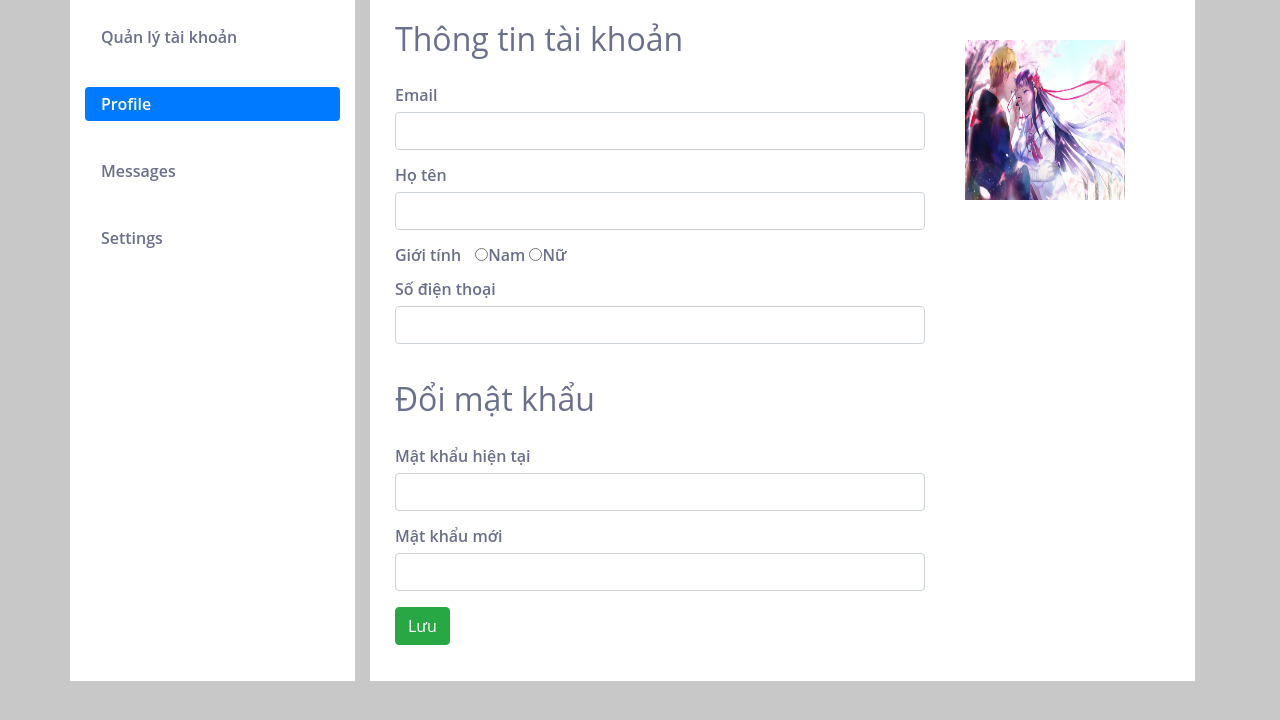
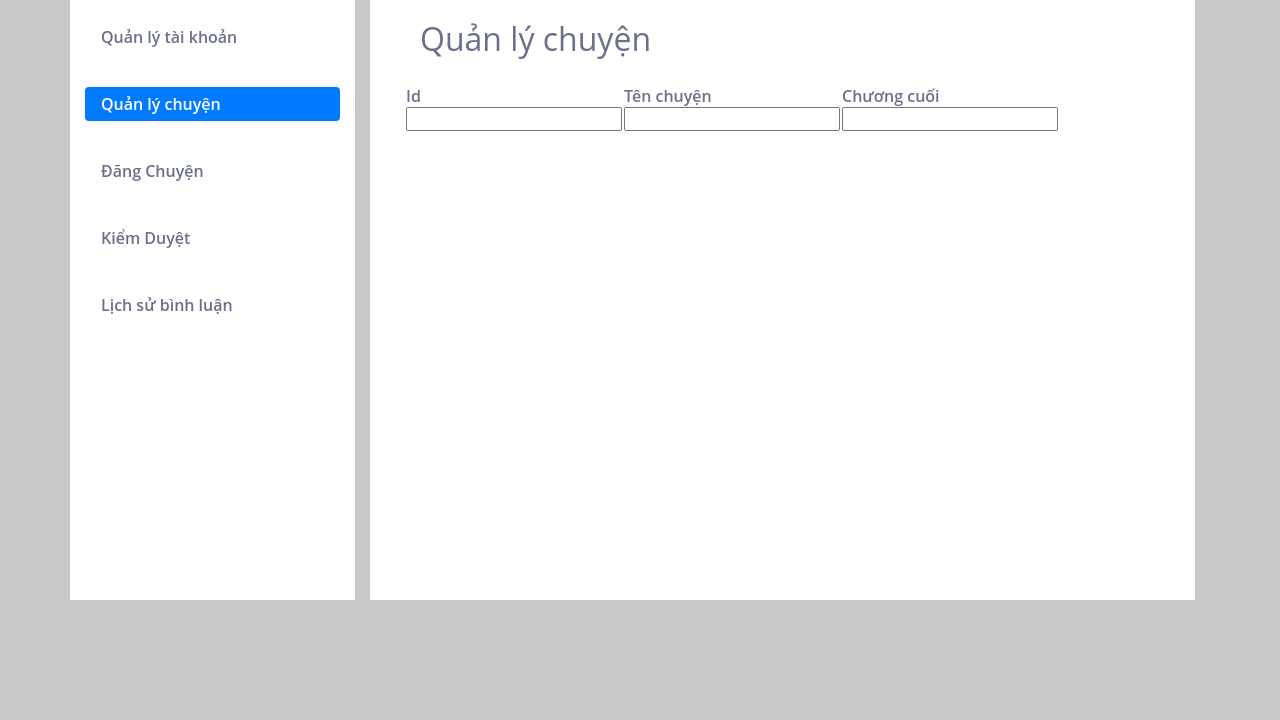
Before and after one commit to longleo1120/longleo, a PHP site: page /users.html in a window 1280 px wide, after a click on "Quản lý chuyện". Shown: the top 720 px of the page. Run offline with PHP 8.4, Linux system fonts and the light colour scheme.

Commit message:
make it better

```diff
--- a/css/style.css
+++ b/css/style.css
@@ -229,3 +229,7 @@ form .error{
     height: 160px;
 
 }
+.nav{
+    height: 100%;
+    min-height: 600px;
+}
--- a/users.html
+++ b/users.html
@@ -16,16 +16,17 @@
 <body>
 	<div class="container">
 		<div class="row">
-			<div class="col-3" style="background-color: white">
-		        <div class="nav flex-column nav-pills user"  id="v-pills-tab" role="tablist" aria-orientation="vertical">
+			<div class="col-3" style="background-color: white;"  >
+		        <div class="nav flex-column nav-pills user"   id="v-pills-tab" role="tablist" aria-orientation="vertical">
 			      <a class="nav-link active" id="v-pills-home-tab" data-toggle="pill" href="#v-pills-home" role="tab" aria-controls="v-pills-home" aria-selected="true">Quản lý tài khoản</a><hr>
-			      <a class="nav-link" id="v-pills-profile-tab" data-toggle="pill" href="#v-pills-profile" role="tab" aria-controls="v-pills-profile" aria-selected="false">Profile</a><hr>
-			      <a class="nav-link" id="v-pills-messages-tab" data-toggle="pill" href="#v-pills-messages" role="tab" aria-controls="v-pills-messages" aria-selected="false">Messages</a><hr>
-			      <a class="nav-link" id="v-pills-settings-tab" data-toggle="pill" href="#v-pills-settings" role="tab" aria-controls="v-pills-settings" aria-selected="false">Settings</a><hr>
+			      <a class="nav-link" id="v-pills-profile-tab" data-toggle="pill" href="#v-pills-profile" role="tab" aria-controls="v-pills-profile" aria-selected="false">Quản lý chuyện</a><hr>
+			      <a class="nav-link" id="v-pills-messages-tab" data-toggle="pill" href="#v-pills-qlchuyen" role="tab" aria-controls="v-pills-messages" aria-selected="false">Đăng Chuyện</a><hr>
+			      <a class="nav-link" id="v-pills-settings-tab" data-toggle="pill" href="#v-pills-kiemduyet" role="tab" aria-controls="v-pills-settings" aria-selected="false">Kiểm Duyệt</a><hr>
+			      <a class="nav-link" id="v-pills-settings-tab" data-toggle="pill" href="#v-pills-comments" role="tab" aria-controls="v-pills-settings" aria-selected="false">Lịch sử bình luận</a>
 		    	</div>
 	  		</div>
 			<div class="col-9">
-			    <div class="tab-content" id="v-pills-tabContent">
+				    <div class="tab-content" style="height: 100%; " id="v-pills-tabContent">
 					    <div class="tab-pane fade show active" id="v-pills-home" role="tabpanel" aria-labelledby="v-pills-home-tab">
 					      	<div class="row">
 					      		<div class="form-info col-md-8" >
@@ -72,56 +73,88 @@
 					    </div>
 
 				        <div class="tab-pane fade" id="v-pills-profile" role="tabpanel" aria-labelledby="v-pills-profile-tab">
+				        	<div class="container-fluid" style="padding-left: 50px; padding-top: 20px;">
+				        		<div class="title" style="padding-bottom: 20px;">
+				        				<h2>Quản lý chuyện</h2>
+				        			</div>
 				        		<div class="row">
-				      		<div class="form-info col-md-8" >
-						      	<div class="title" style="padding-bottom: 20px;" >
-						      		<h2>Thông tin tài khoản</h2>
+
+					        		<table >
+					        			<tr>
+					        				<td>Id</td>
+					        				<td>Tên chuyện</td>
+											<td>Chương cuối</td>
+					        			</tr>
+					        			<tr>
+					        				<td><input type="text" name="" value="" placeholder=""></td><td><input type="text" name="" value="" placeholder=""></td><td><input type="text" name="" value="" placeholder=""></td>
+					        			</tr>
+					        		</table>
 				        	</div>
-						      	<form>
-
-						      			<div class="form-group">
-							      			<label>Email</label>
-							      			<input class="form-control" type="text" name="" value="" placeholder="">
-						      			</div>
-						      			<div class="form-group">
-							      			<label>Họ tên</label>
-							      			<input class="form-control" type="text" name="" value="" placeholder="">
-						      			</div>
-						      			<div class="form-group">
-						      				<span style="padding-right: 10px;">Giới tính</span>
-						      				<input type="radio" name="Sex" value="Male" placeholder="">Nam
-						      				<input type="radio" name="Sex" value="Female" placeholder="">Nữ
-						      			</div>
-						      			<div class="form-group">
-							      			<label>Số điện thoại</label>
-							      			<input class="form-control" type="text" name="" value="" placeholder="">
-						      			</div>
-						      			<h2 style="padding-top: 20px;">Đổi mật khẩu</h2>
-						      			<div class="form-group" style="padding-top: 20px">
-							      			<label>Mật khẩu hiện tại</label>
-							      			<input class="form-control" type="password" name="" value="" placeholder="">
-						      			</div>
-
-						      			<div class="form-group">
-						      				<label>Mật khẩu mới </label>
-						      				<input type="password" class="form-control" name="" value="" placeholder="">
-						      			</div>
-						      			<div class="form-group">
-						      				<input type="submit" class="btn btn-success" name="" value="Lưu">
-						      			</div>
-
-						      	</form>
-				      		</div>
-				      		<div class="user-right col-md-3">
-					      		<div class="img">
-					      			<img src="resourse/image/62-622819_photo-wallpaper-naruto-anime-art-hyuuga-hinata-naruto.jpg" alt="" width="160px" height="160px">
 				        	</div>
 
 				        </div>
+				        <div class="tab-pane fade" id="v-pills-qlchuyen" role="tabpanel" aria-labelledby="v-pills-messages-tab">
+				      		<div class="container-fluid" style="padding-left: 50px; padding-top: 20px;">
+				      			<div class="row">
+				      				<form class="form-group">
+				      				 	<div class="title">
+				      				 		<h2>Đăng chuyện</h2>
+				      				 	</div>
+				      				 	<div class="form-group">
+				      				 		<input type="file" name="" class="btn btn-success" value="" placeholder="Chọn chuyện">
+
+				      				 	</div>
+				      				 	<div class="">
+				      				 		<input type="submit" class="btn btn-success" name="" value="Đăng">
+				      				 	</div>
+				      				</form>
 				      			</div>
 				      		</div>
-			      <div class="tab-pane fade" id="v-pills-messages" role="tabpanel" aria-labelledby="v-pills-messages-tab">...</div>
-			      <div class="tab-pane fade" id="v-pills-settings" role="tabpanel" aria-labelledby="v-pills-settings-tab">...</div>
+				        </div>
+				        <div class="tab-pane fade" id="v-pills-kiemduyet" role="tabpanel" aria-labelledby="v-pills-settings-tab">...</div>
+					    <div class="tab-pane fade" id="v-pills-comments" role="tabpanel" aria-labelledby="v-pills-settings-tab">
+					    	<div class="container-fluid" style="padding-left: 50px; padding-top: 20px;">
+					    		<div class="title">
+				        				<h2>Lịch Sử Bình Luận</h2>
+				        			</div>
+					      		<div class="row">
+					      			<table class="form-group"  style="margin-top:  20px; text-align: center;">
+
+					      				<tr>
+					      						<td>Id</td>
+					      						<td>Tên</td>
+					      						<td>Bình luận</td>
+					      				</tr>
+
+					      				<tr>
+					      					<td><input type="text" name="" value="" placeholder=""></td>
+					      					<td><input type="text" name="" value="" placeholder=""></td>
+					      					<td><input type="text" name="" value="" placeholder=""></td>
+					      				</tr>
+					      				<tr>
+					      					<td><input type="text" name="" value="" placeholder=""></td>
+					      					<td><input type="text" name="" value="" placeholder=""></td>
+					      					<td><input type="text" name="" value="" placeholder=""></td>
+					      				</tr>
+					      				<tr>
+					      					<td><input type="text" name="" value="" placeholder=""></td>
+					      					<td><input type="text" name="" value="" placeholder=""></td>
+					      					<td><input type="text" name="" value="" placeholder=""></td>
+					      				</tr>
+					      				<tr>
+					      					<td><input type="text" name="" value="" placeholder=""></td>
+					      					<td><input type="text" name="" value="" placeholder=""></td>
+					      					<td><input type="text" name="" value="" placeholder=""></td>
+					      				</tr>
+					      				<tr>
+					      					<td><input type="text" name="" value="" placeholder=""></td>
+					      					<td><input type="text" name="" value="" placeholder=""></td>
+					      					<td><input type="text" name="" value="" placeholder=""></td>
+					      				</tr>
+					      			</table>
+					      		</div>
+					      	</div>
+					    </div>
 				    </div>
 			</div>
 		</div>
```
Lines whose indentation alone changed are shown as unchanged.
